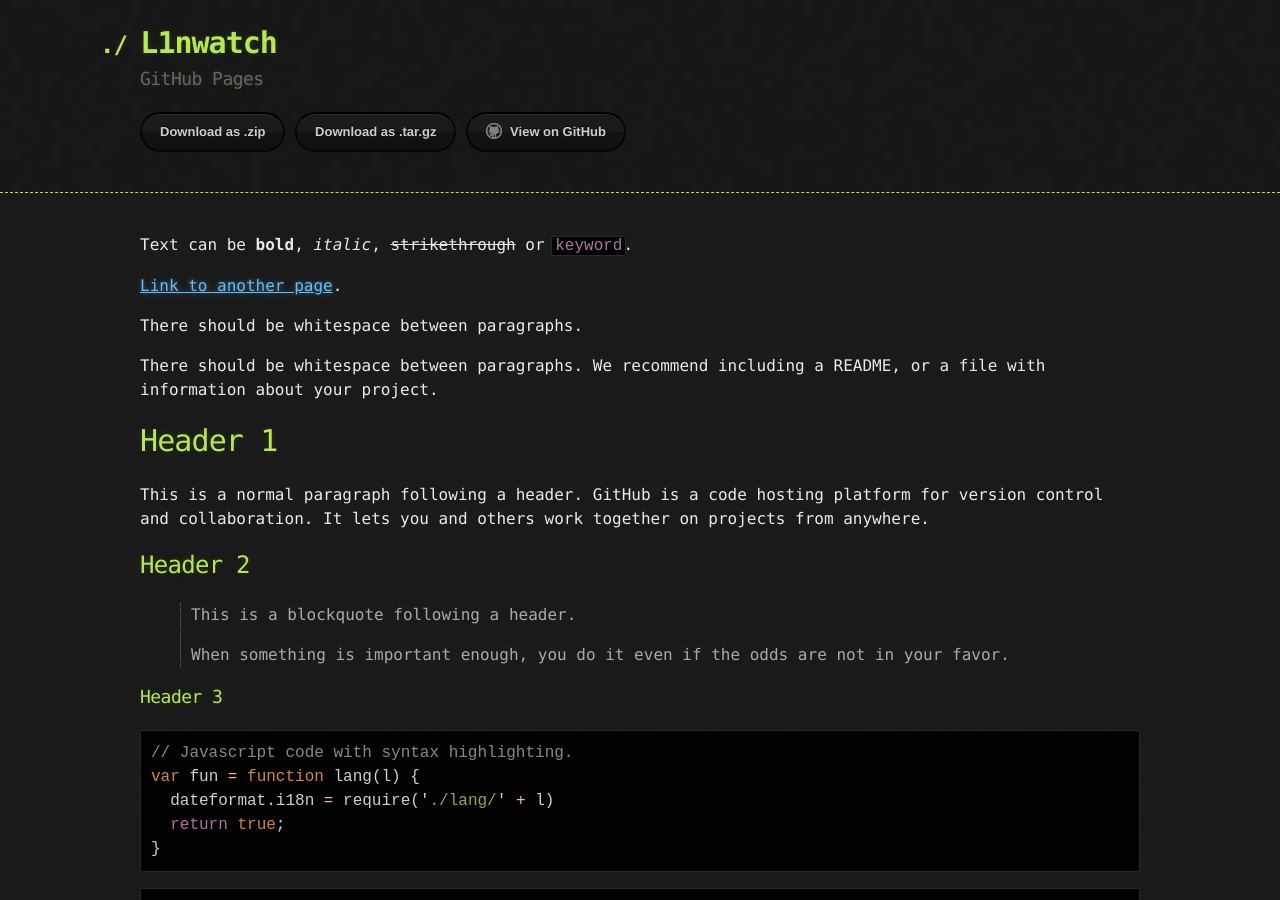
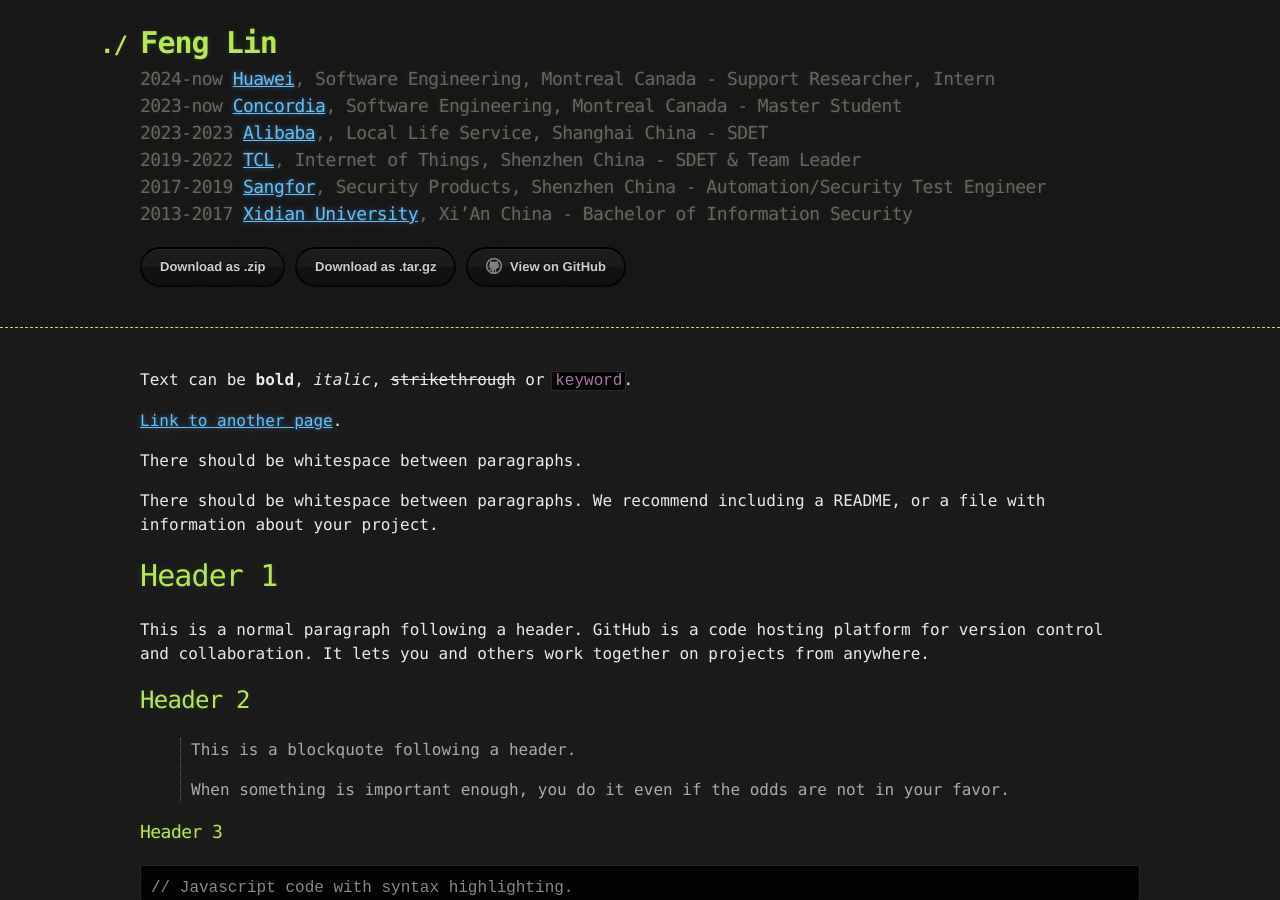
Before and after one commit to L1nwatch/L1nwatch.github.io, a Jekyll site: the page built from index.md, in a window 1280 px wide and 900 px high. Built offline with Jekyll 4.4.1, drawn with Linux system fonts in a browser that asks for light colours.

Commit message:
[2024-08-02] update timeline

```diff
--- a/_config.yml
+++ b/_config.yml
@@ -1,5 +1,5 @@
-title: L1nwatch
-description: GitHub Pages
+title: Feng Lin
+description: 2024-now <a href="https://www.huawei.com/ca/">Huawei</a>, Software Engineering, Montreal Canada - Support Researcher, Intern <br> 2023-now <a href="https://www.concordia.ca/">Concordia</a>, Software Engineering, Montreal Canada - Master Student <br> 2023-2023 <a href="https://www.alibabagroup.com/en-US/">Alibaba</a>,, Local Life Service, Shanghai China - SDET <br> 2019-2022 <a href="https://www.tcl.com/us/en">TCL</a>, Internet of Things, Shenzhen China - SDET & Team Leader <br> 2017-2019 <a href="https://www.sangfor.com/">Sangfor</a>, Security Products, Shenzhen China - Automation/Security Test Engineer <br> 2013-2017 <a href="https://www.xidian.edu.cn/">Xidian University</a>, Xi’An China - Bachelor of Information Security
 show_downloads: true
 google_analytics:
 theme: jekyll-theme-hacker
```
